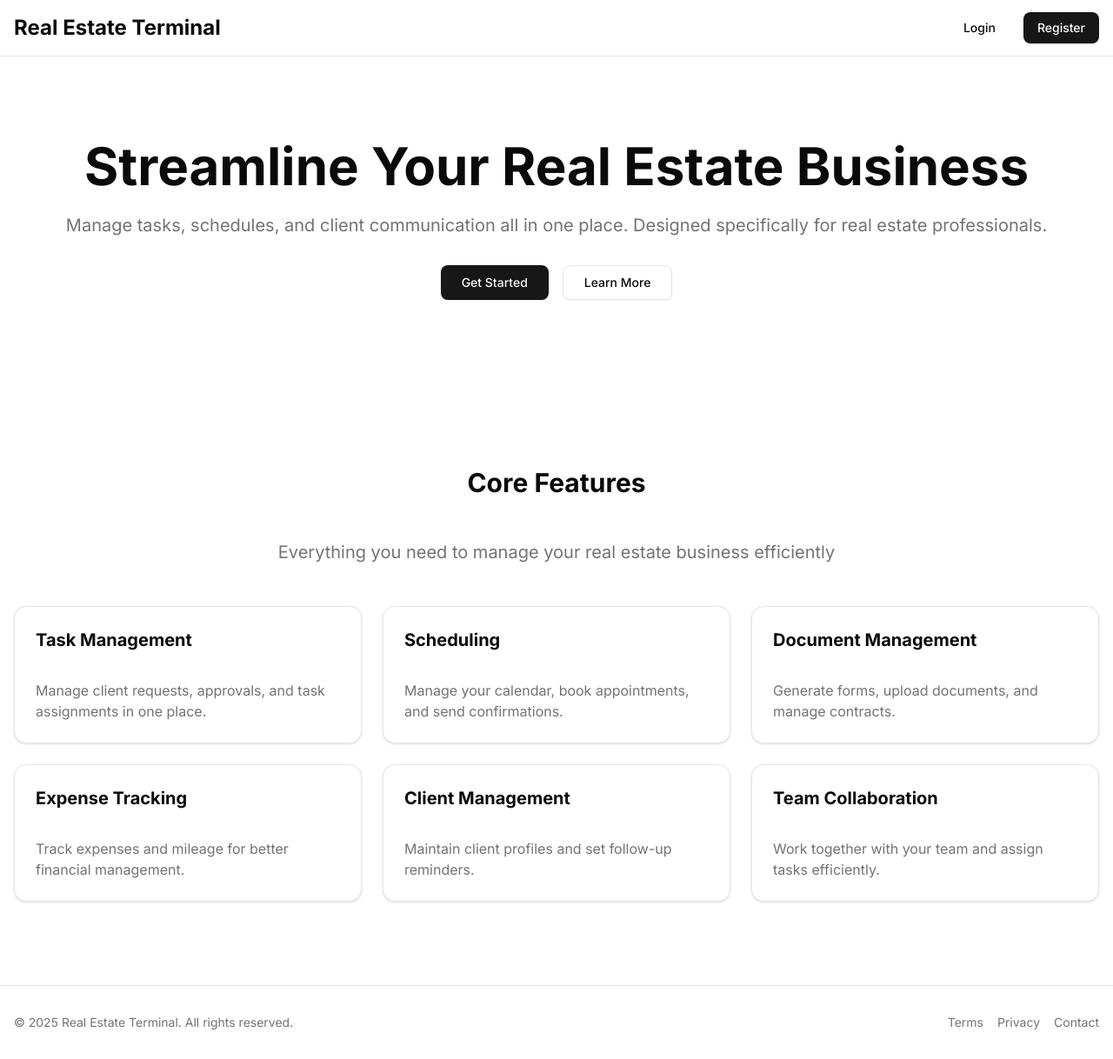
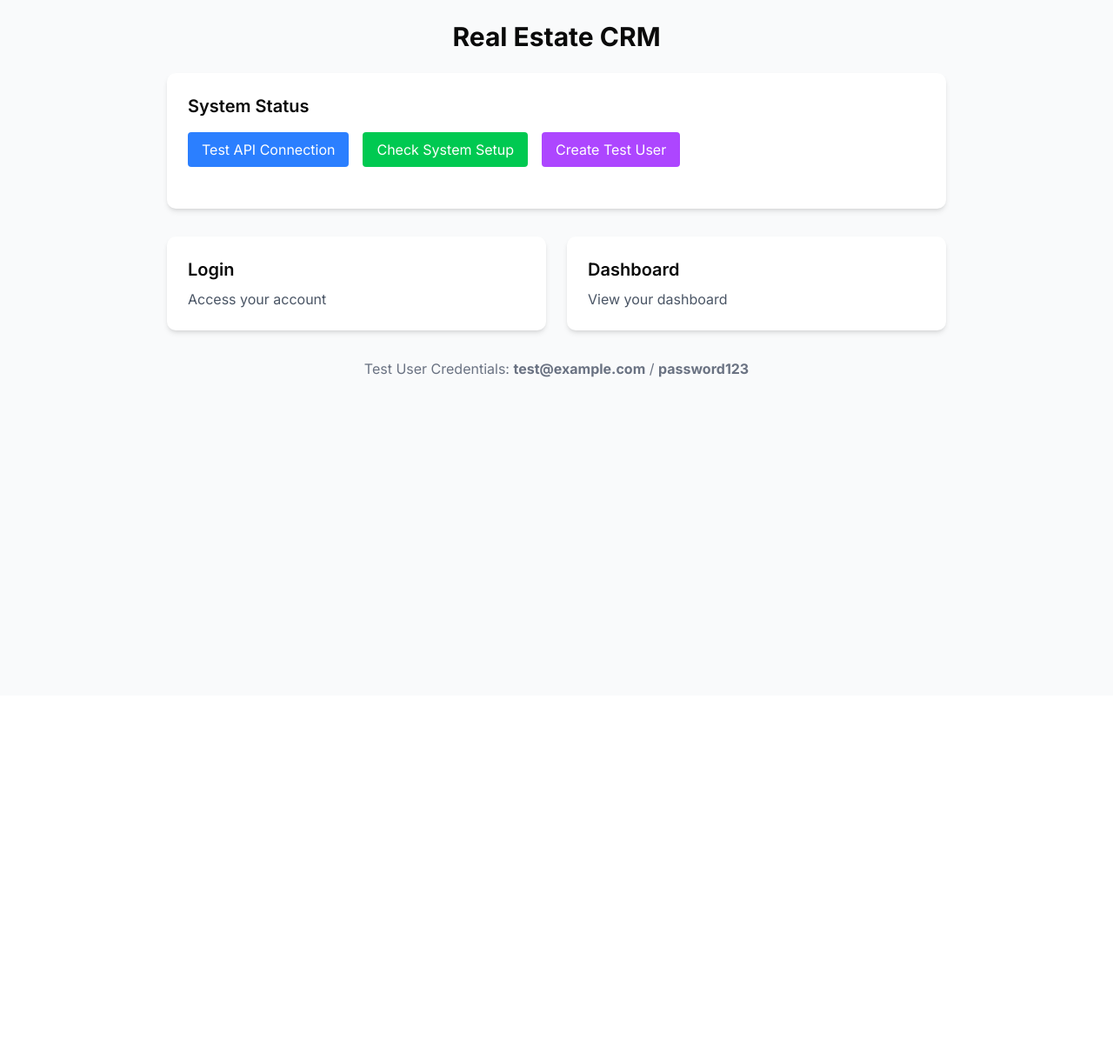
Before and after one commit to Timothee450/real-estate-crm, a Next.js app: page / in a window 1280 px wide. Shown: the whole page at 87% size. After the commit the page ends 800 px from the top, so only its background shows below. Built offline with nearby package versions, Linux system fonts and the light colour scheme.

Commit message:
Add simple diagnostic tools and fix deployment issues

```diff
--- /dev/null
+++ b/src/app/api/setup/route.ts
@@ -0,0 +1,92 @@
+import { NextResponse } from 'next/server';
+import { db } from '@/lib/db';
+
+export async function GET() {
+  const results = {
+    status: 'checking',
+    database: null,
+    users_table: null,
+    test_user: null,
+    jwt_secret: null,
+    fixes: []
+  };
+
+  try {
+    // 1. Check database connection
+    try {
+      const dbResult = await db.query('SELECT NOW() as time');
+      results.database = {
+        connected: true,
+        time: dbResult.rows[0]?.time
+      };
+    } catch (error) {
+      results.database = {
+        connected: false,
+        error: error.message
+      };
+      return NextResponse.json(results);
+    }
+
+    // 2. Check users table
+    try {
+      const tableCheck = await db.query(
+        "SELECT EXISTS (SELECT FROM information_schema.tables WHERE table_name = 'users')"
+      );
+
+      const tableExists = tableCheck.rows[0].exists;
+      results.users_table = { exists: tableExists };
+
+      if (!tableExists) {
+        // Create users table
+        await db.query(`
+          CREATE TABLE users (
+            id SERIAL PRIMARY KEY,
+            name VARCHAR(255) NOT NULL,
+            email VARCHAR(255) UNIQUE NOT NULL,
+            password VARCHAR(255) NOT NULL,
+            created_at TIMESTAMP DEFAULT CURRENT_TIMESTAMP,
+            updated_at TIMESTAMP DEFAULT CURRENT_TIMESTAMP
+          )
+        `);
+
+        results.fixes.push('Created users table');
+        results.users_table.exists = true;
+      }
+    } catch (error) {
+      results.users_table = {
+        error: error.message
+      };
+    }
+
+    // 3. Check if test user exists
+    try {
+      const userCheck = await db.query(
+        "SELECT * FROM users WHERE email = 'test@example.com'"
+      );
+
+      const hasUser = userCheck.rows.length > 0;
+      results.test_user = { exists: hasUser };
+
+      if (!hasUser) {
+        // We can't create a user here without bcrypt, but we can report status
+        results.test_user.message = 'Test user does not exist. Visit /api/auth/addtestuser to create one.';
+      }
+    } catch (error) {
+      results.test_user = {
+        error: error.message
+      };
+    }
+
+    // 4. Check JWT secret
+    const hasJwtSecret = !!process.env.JWT_SECRET;
+    results.jwt_secret = { configured: hasJwtSecret };
+
+    results.status = 'complete';
+    return NextResponse.json(results);
+  } catch (error) {
+    return NextResponse.json({
+      status: 'error',
+      message: error.message
+    }, { status: 500 });
+  }
+}
--- /dev/null
+++ b/src/app/api/test/route.ts
@@ -0,0 +1,9 @@
+import { NextResponse } from 'next/server';
+
+export async function GET() {
+  return NextResponse.json({
+    status: 'ok',
+    message: 'API is working',
+    timestamp: new Date().toISOString()
+  });
+}
--- a/src/app/page.tsx
+++ b/src/app/page.tsx
@@ -1,109 +1,109 @@
-import { Button } from "@/components/ui/button";
-import { Card } from "@/components/ui/card";
+"use client";
+
 import Link from "next/link";
+import { useState } from 'react';
 
 export default function Home() {
+  const [status, setStatus] = useState<{[key: string]: any} | null>(null);
+  const [loading, setLoading] = useState(false);
+  const [error, setError] = useState('');
+
+  const checkEndpoint = async (endpoint: string) => {
+    setLoading(true);
+    setError('');
+    try {
+      const response = await fetch(endpoint);
+      if (!response.ok) {
+        setError(`Error: ${response.status} ${response.statusText}`);
+        return;
+      }
+      const data = await response.json();
+      setStatus(data);
+    } catch (err) {
+      setError(`Failed to check endpoint: ${err.message}`);
+    } finally {
+      setLoading(false);
+    }
+  };
+
   return (
-    <div className="min-h-screen bg-background">
-      <header className="border-b">
-        <div className="container flex h-16 items-center justify-between px-4">
-          <div className="text-2xl font-bold">Real Estate Terminal</div>
-          <nav className="flex gap-4">
-            <Link href="/login">
-              <Button variant="ghost">Login</Button>
-            </Link>
-            <Link href="/register">
-              <Button>Register</Button>
-            </Link>
-          </nav>
+    <main className="min-h-screen bg-gray-50 p-6">
+      <div className="max-w-4xl mx-auto">
+        <h1 className="text-3xl font-bold mb-6 text-center">Real Estate CRM</h1>
+
+        <div className="bg-white rounded-lg shadow-md p-6 mb-8">
+          <h2 className="text-xl font-semibold mb-4">System Status</h2>
+
+          <div className="flex flex-wrap gap-4 mb-6">
+            <button
+              onClick={() => checkEndpoint('/api/test')}
+              className="px-4 py-2 bg-blue-500 text-white rounded hover:bg-blue-600"
+              disabled={loading}
+            >
+              Test API Connection
+            </button>
+
+            <button
+              onClick={() => checkEndpoint('/api/setup')}
+              className="px-4 py-2 bg-green-500 text-white rounded hover:bg-green-600"
+              disabled={loading}
+            >
+              Check System Setup
+            </button>
+
+            <button
+              onClick={() => checkEndpoint('/api/auth/addtestuser')}
+              className="px-4 py-2 bg-purple-500 text-white rounded hover:bg-purple-600"
+              disabled={loading}
+            >
+              Create Test User
+            </button>
+          </div>
+
+          {error && (
+            <div className="mb-4 p-4 bg-red-100 text-red-700 rounded-md">
+              {error}
+            </div>
+          )}
+
+          {loading && (
+            <div className="mb-4 p-4 bg-gray-100 rounded-md">
+              Loading...
+            </div>
+          )}
+
+          {status && (
+            <div className="mb-4 p-4 bg-gray-100 rounded-md">
+              <h3 className="font-semibold mb-2">API Response:</h3>
+              <pre className="whitespace-pre-wrap text-xs overflow-auto max-h-96">
+                {JSON.stringify(status, null, 2)}
+              </pre>
+            </div>
+          )}
         </div>
-      </header>
 
-      <main>
-        {/* Hero Section */}
-        <section className="container px-4 py-24 text-center">
-          <h1 className="mb-6 text-4xl font-bold md:text-6xl">
-            Streamline Your Real Estate Business
-          </h1>
-          <p className="mb-8 text-xl text-muted-foreground">
-            Manage tasks, schedules, and client communication all in one place. Designed specifically for real estate professionals.
+        <div className="grid grid-cols-1 md:grid-cols-2 gap-6">
+          <Link href="/login" className="block">
+            <div className="bg-white rounded-lg shadow-md p-6 hover:shadow-lg transition duration-300">
+              <h2 className="text-xl font-semibold mb-2">Login</h2>
+              <p className="text-gray-600">Access your account</p>
+            </div>
+          </Link>
+
+          <Link href="/dashboard" className="block">
+            <div className="bg-white rounded-lg shadow-md p-6 hover:shadow-lg transition duration-300">
+              <h2 className="text-xl font-semibold mb-2">Dashboard</h2>
+              <p className="text-gray-600">View your dashboard</p>
+            </div>
+          </Link>
+        </div>
+
+        <div className="mt-8 text-center text-gray-500">
+          <p>
+            Test User Credentials: <strong>test@example.com</strong> / <strong>password123</strong>
           </p>
-          <div className="flex justify-center gap-4">
-            <Button size="lg" asChild>
-              <Link href="/register">Get Started</Link>
-            </Button>
-            <Button size="lg" variant="outline" asChild>
-              <Link href="#features">Learn More</Link>
-            </Button>
-          </div>
-        </section>
-
-        {/* Features Section */}
-        <section id="features" className="container px-4 py-24">
-          <h2 className="mb-12 text-center text-3xl font-bold">Core Features</h2>
-          <p className="mb-12 text-center text-xl text-muted-foreground">
-            Everything you need to manage your real estate business efficiently
-          </p>
-          <div className="grid gap-6 md:grid-cols-2 lg:grid-cols-3">
-            {features.map((feature) => (
-              <Card key={feature.title} className="p-6">
-                <h3 className="mb-2 text-xl font-bold">{feature.title}</h3>
-                <p className="text-muted-foreground">{feature.description}</p>
-              </Card>
-            ))}
-          </div>
-        </section>
-      </main>
-
-      <footer className="border-t">
-        <div className="container px-4 py-8">
-          <div className="flex flex-col items-center justify-between gap-4 md:flex-row">
-            <div className="text-center md:text-left">
-              <p className="text-sm text-muted-foreground">
-                © 2025 Real Estate Terminal. All rights reserved.
-              </p>
-            </div>
-            <nav className="flex gap-4">
-              <Link href="/terms" className="text-sm text-muted-foreground hover:underline">
-                Terms
-              </Link>
-              <Link href="/privacy" className="text-sm text-muted-foreground hover:underline">
-                Privacy
-              </Link>
-              <Link href="/contact" className="text-sm text-muted-foreground hover:underline">
-                Contact
-              </Link>
-            </nav>
-          </div>
         </div>
-      </footer>
-    </div>
+      </div>
+    </main>
   );
 }
-
-const features = [
-  {
-    title: "Task Management",
-    description: "Manage client requests, approvals, and task assignments in one place.",
-  },
-  {
-    title: "Scheduling",
-    description: "Manage your calendar, book appointments, and send confirmations.",
-  },
-  {
-    title: "Document Management",
-    description: "Generate forms, upload documents, and manage contracts.",
-  },
-  {
-    title: "Expense Tracking",
-    description: "Track expenses and mileage for better financial management.",
-  },
-  {
-    title: "Client Management",
-    description: "Maintain client profiles and set follow-up reminders.",
-  },
-  {
-    title: "Team Collaboration",
-    description: "Work together with your team and assign tasks efficiently.",
-  },
-];
```
